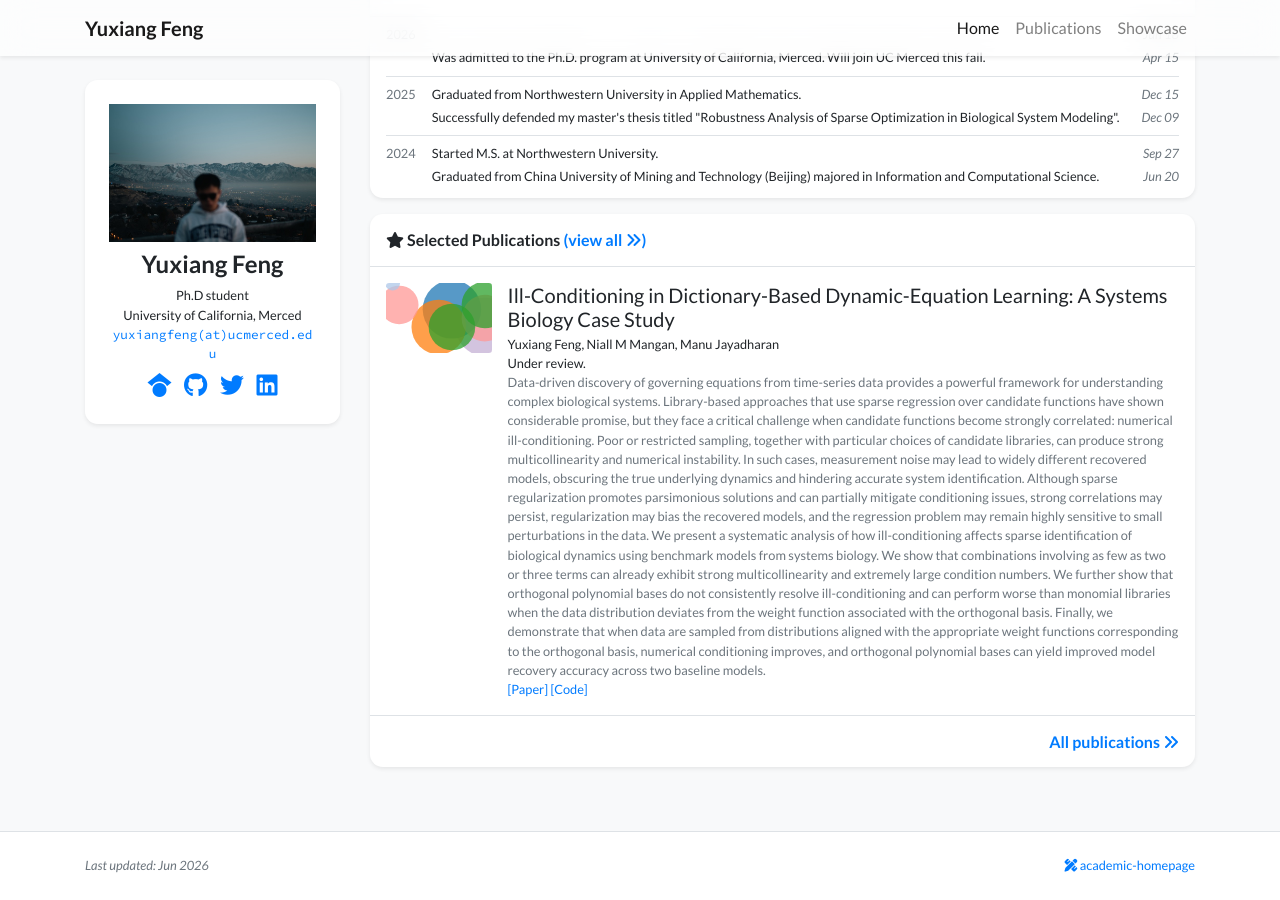
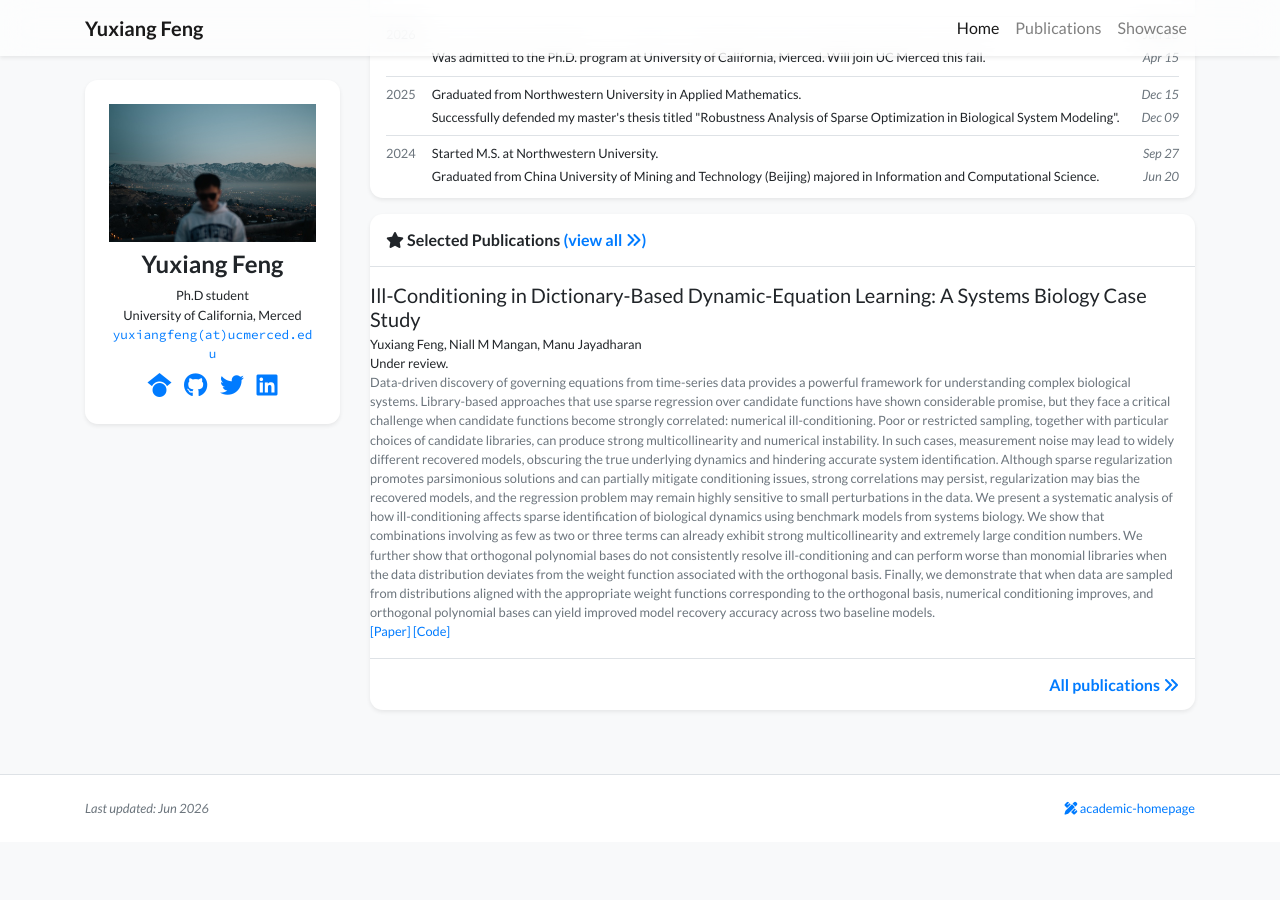
Before and after one commit to Yuxiang-Feng/Yuxiang-Feng.github.io, a Jekyll site: the page built from index.html, in a window 1280 px wide and 900 px high, scrolled down 830 px. Built offline with Jekyll 4.4.1, drawn with Linux system fonts in a browser that asks for light colours; nearby versions of some CDN libraries; a style sheet for code colours, icons or effects is not loaded; after the commit the page ends 1672 px from its top, so only the background shows below that.

Commit message:
Update publication

```diff
--- a/_includes/widgets/publication_item.html
+++ b/_includes/widgets/publication_item.html
@@ -1,6 +1,7 @@
 {% assign item = include.item %}
 <div class="d-none d-md-block">
     <div class="row no-gutters {% unless include.hide_bottom_border %}border-bottom{% endunless %} border-gray">
+        {%- unless item.no_cover -%}
         <div class="col-md-3 col-xl-2 mb-md-0 p-md-3">
             {%- if item.cover -%}
             <img data-src="{{ item.cover | relative_url }}" alt="{{ item.title }}" class="lazy w-100 rounded-sm" src="{{ '/assets/images/empty_300x200.png' | relative_url }}">
@@ -8,7 +9,8 @@
             <svg class="bubble-visual-hash lazy w-100 rounded-sm" data-bubble-visual-hash="{{ item.id }}" viewBox="0 0 300 200"></svg>
             {%- endif -%}
         </div>
-        <div class="col-md-9 col-xl-10 p-3 pl-md-0">
+        {%- endunless -%}
+        <div class="{% if item.no_cover %}col-12{% else %}col-md-9 col-xl-10{% endif %} p-3 pl-md-0">
             <h5 class="mt-0 mb-1 font-weight-normal">{{ item.title }}</h5>
             <p class="mt-0 mb-0 small">{% include widgets/author_list.html authors=item.authors %}</p>
             <p class="mt-0 mb-0 small">{{item.pub_pre}}<i>{{ item.pub }}</i>{{ item.pub_post }} {{ item.pub_date }} {{ item.pub_last }} <span data-semantic-scholar-id="{{ item.semantic_scholar_id }}"></span></p>
```
Also changed, not shown: _publications/2026/2026-embrace_uncertainty.md (+1 -0 lines), _publications/2026/2026-ill-condition.md (+1 -0 lines).
